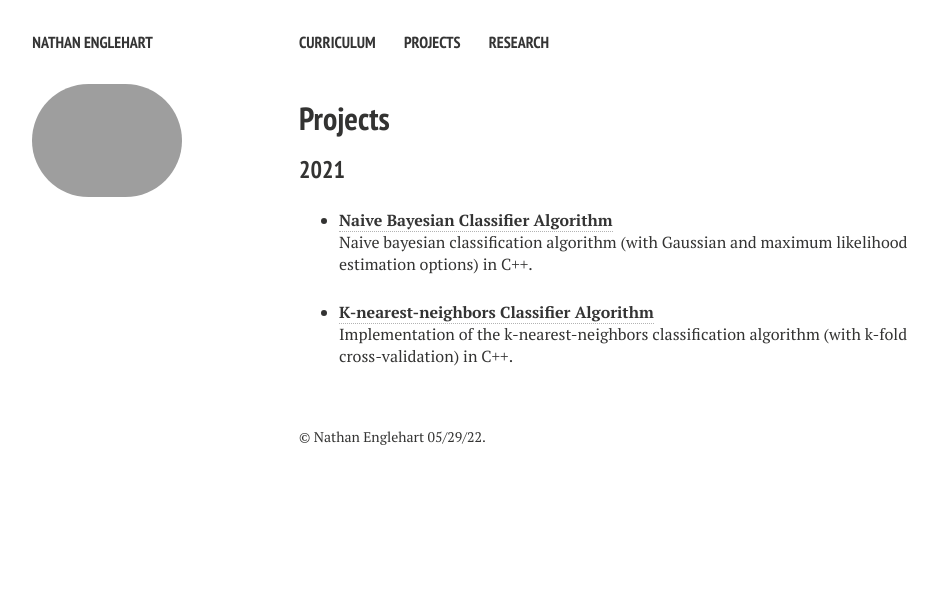
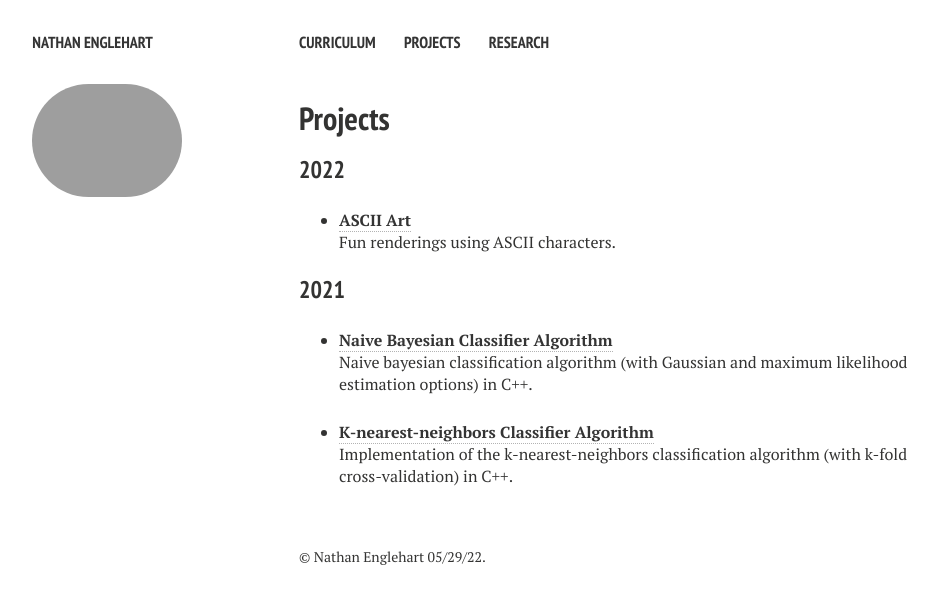
Before and after one commit to nathanenglehart/nathanenglehart.github.io, a Jekyll site: the page built from projects.md, in a window 1280 px wide. Shown: the top 604 px of the page, without its empty margins (21-959 px from the left). Built offline with Jekyll 4.4.1, drawn with Linux system fonts in a browser that asks for light colours; nearby versions of some CDN libraries.

Commit message:
Update projects.md

```diff
--- a/projects.md
+++ b/projects.md
@@ -15,6 +15,11 @@ comments: false
 * [**Modeling Carbon Dioxide Growth with Land Loss Indicators**](https://github.com/nathanenglehart/eco-vit-ml)<br>
   Lasso, Ridge, and Neural Network regression models for environmental data, written in Python. <br>
 -->
+### 2022
+
+* [**ASCII Art**](https://nathanenglehart.github.io/ascii-art)<br>
+  Fun renderings using ASCII characters.
+
 ### 2021
 
 * [**Naive Bayesian Classifier Algorithm**](https://github.com/nathanenglehart/naive-bayes-cpp-241)<br>
```
